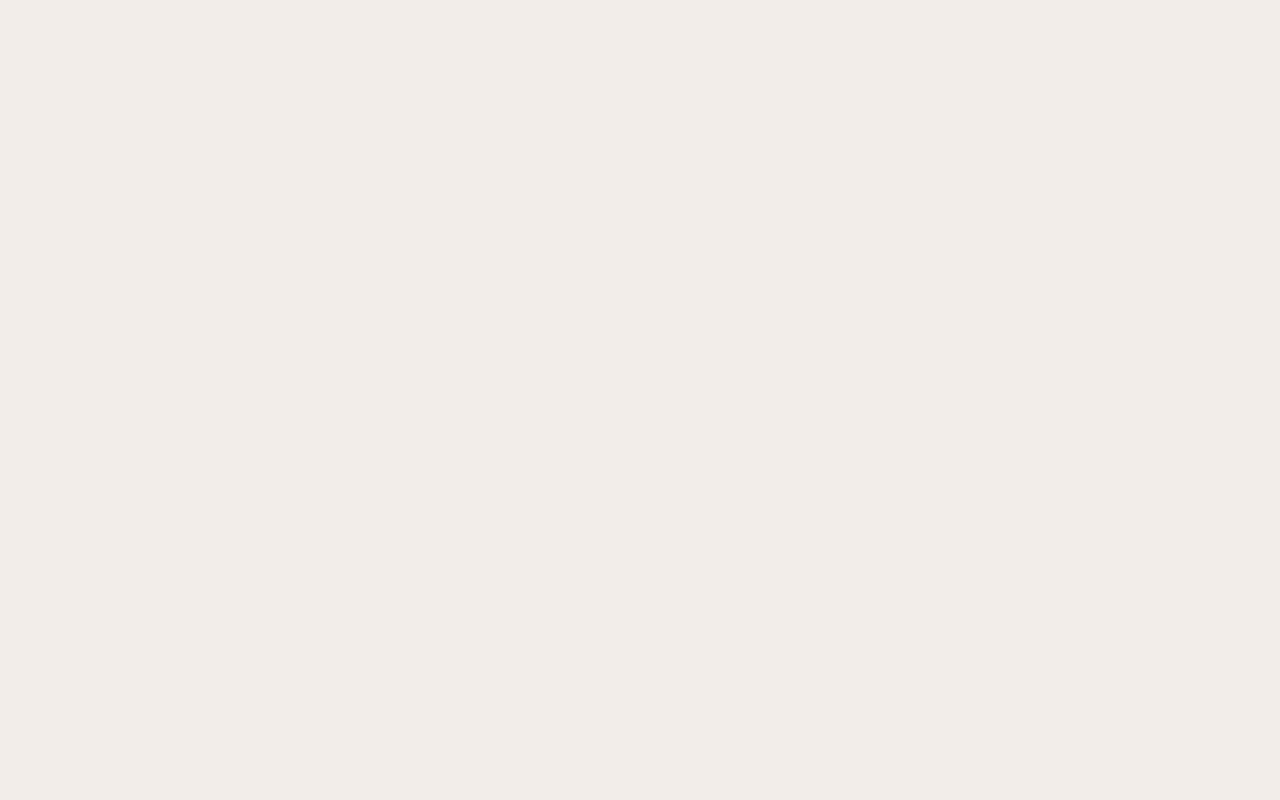
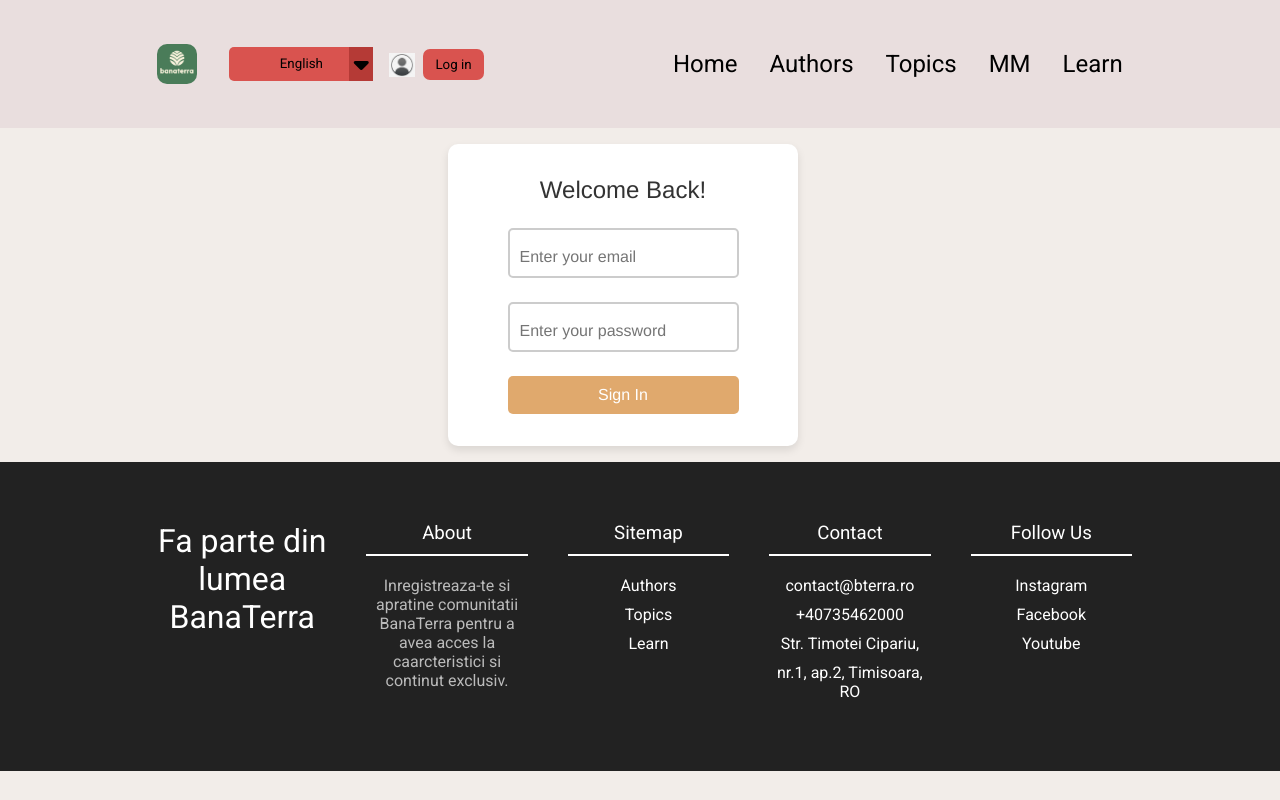
Before and after one commit to CatalinIonescu0922/banaterra, an Angular app: page /login in a window 1280 px wide. Before the commit this address led to /. Built offline with nearby package versions, Linux system fonts and the light colour scheme.

Commit message:
login plus mm doar front

```diff
--- a/src/app/app.routes.ts
+++ b/src/app/app.routes.ts
@@ -4,10 +4,14 @@ import { TopicsComponent } from './topics/topics.component';
 import { AuthorsComponent } from './authors/authors.component';
 import { LearnComponent } from './learn/learn.component';
 import { DonateComponent } from './donate/donate.component';
+import { MMComponent } from './mm/mm.component';
+import { LoginComponent } from './login/login.component';
 export const routes: Routes = [
     {path : "" , component : HomeComponentComponent},
     {path : "topics" ,component: TopicsComponent},
     {path : "authors" , component : AuthorsComponent},
     {path : "learn", component : LearnComponent},
-    {path : "donate" , component : DonateComponent}
+    {path : "donate" , component : DonateComponent},
+    {path : "mm" , component : MMComponent},
+    {path : "login" , component : LoginComponent}
 ];
--- /dev/null
+++ b/src/app/login/login.component.css
@@ -0,0 +1,94 @@
+/* Basic reset and full-screen flex container */
+* {
+    margin: 0;
+    padding: 0;
+    box-sizing: border-box;
+    font-family: 'Helvetica Neue', Helvetica, Arial, sans-serif; /* Modern font */
+}
+
+.login-container{
+    width: 100%;
+    display: flex;
+    justify-content: center;
+    align-items: center;
+    height: auto;
+    /* background: linear-gradient(135deg, #667eea, #764ba2); Trendy gradient background */
+    margin-top: 1rem;
+    margin-bottom: 1rem;
+    margin-left: 35%;
+}
+
+/* Styling for the login container */
+.login-container {
+    width: 100%;
+    max-width: 350px;
+    padding: 2rem;
+    background-color: #ffffff;
+    box-shadow: 0 4px 8px rgba(0, 0, 0, 0.1);
+    border-radius: 10px;
+    text-align: center;
+}
+
+/* Floating label pattern for form inputs */
+.input-group {
+    position: relative;
+    margin-bottom: 1.5rem; /* Increased margin for clarity */
+}
+
+.input-group input {
+    width: 100%;
+    padding: 10px;
+    padding-top: 18px; /* Added space for label */
+    border: 2px solid #ccc;
+    border-radius: 5px;
+    font-size: 16px;
+    background: none;
+    position: relative;
+    z-index: 2;
+    transition: border-color 0.3s;
+}
+
+.input-group input:focus,
+.input-group input:not(:placeholder-shown) {
+    border-color: #667eea; /* Matching the gradient */
+}
+
+.input-group input:focus + label,
+.input-group input:not(:placeholder-shown) + label {
+    transform: translateY(-150%); /* Adjusted for better visual effect */
+    font-size: 12px;
+    color: #667eea;
+}
+
+.input-group label {
+    position: absolute;
+    top: 18px; /* Adjust to match input padding */
+    left: 10px;
+    z-index: 1;
+    transition: all 0.3s ease;
+    color: #999;
+    pointer-events: none; /* Ensures click events pass through to input */
+}
+
+/* Button styling for sign in */
+button {
+    width: 100%;
+    padding: 10px 0;
+    border: none;
+    border-radius: 5px;
+    background-color: #e0a96d; /* Adjusted to match the color theme from the navigation bar */
+    color: white;
+    font-size: 16px;
+    cursor: pointer;
+    transition: background-color 0.3s;
+}
+
+button:hover {
+    background-color: #c98a4e; /* Darker shade for hover effect */
+}
+
+/* Responsive typography */
+h2 {
+    margin-bottom: 1.5rem; /* Slightly larger margin for header */
+    color: #333;
+}
--- /dev/null
+++ b/src/app/login/login.component.html
@@ -0,0 +1,16 @@
+    <app-nav-bar></app-nav-bar>
+  <div class="mega-container">
+   <div class="login-container">
+        <form action="/submit-your-login-form" method="POST">
+            <h2>Welcome Back!</h2>
+            <div class="input-group">
+                <input type="email" id="email" name="email" required placeholder="Enter your email">
+            </div>
+            <div class="input-group">
+                <input type="password" id="password" name="password" required placeholder="Enter your password">
+            </div>
+            <button type="submit">Sign In</button>
+        </form>
+    </div>
+  </div>
+    <app-footer></app-footer>
--- /dev/null
+++ b/src/app/mm/mm.component.css
@@ -0,0 +1,122 @@
+.Title-above-photo {
+  display: flex;
+  justify-content: flex-start; /* Align items to the start (left) */
+  margin: 0 auto;
+  background-color: transparent; /* Corrected from rgb(0, 0, 0, 0) to transparent */
+  width: 100%;
+}
+
+.Title-above-photo h1 {
+  font-size: 56px;
+  color: #333;
+  margin-left: 14%; /* Adjust this value to move the title towards the center */
+  margin-top: 45px;
+  margin-bottom: 45px;
+}
+
+.content {
+  display: flex;
+  justify-content: space-between;
+  align-items: flex-start; /* Align items to the start (left) to ensure they start at the same height */
+  margin: 60px;
+  font-family: Arial, sans-serif;
+}
+
+.left {
+  flex: 1;
+  margin-left: 100px;
+  margin-right: 10px;
+  margin-bottom: 40px;
+  margin-top: 45px;
+}
+
+.right {
+  flex: 2;
+  margin-bottom: 40px;
+  margin-top: 45px; /* Ensure the top margin is consistent */
+  margin-right: 100px;
+}
+
+h5 {
+  font-size: 28px;
+  color: #333;
+  font-weight: bold;
+}
+
+p {
+  font-size: 20px;
+  color: #555;
+  line-height: 1.6;
+  margin: 15px 0;
+}
+
+.site-footer {
+  background-color: #222;
+  color: #fff;
+  padding: 40px 0;
+  text-align: center;
+}
+
+.footer-container {
+  width: 80%;
+  margin: 0 auto;
+}
+
+.Join-us {
+  margin: 20px;
+  margin-left: 30px;
+}
+
+.footer-columns {
+  display: flex;
+  justify-content: space-between;
+  flex-wrap: wrap;
+}
+
+.footer-column {
+  flex: 1;
+  margin: 20px;
+}
+
+.footer-column h3 {
+  color: #fff;
+  border-bottom: 2px solid white;
+  padding-bottom: 10px;
+  margin-bottom: 20px;
+}
+
+.footer-column p,
+.footer-column ul,
+.footer-column li {
+  color: #bbb;
+  list-style: none;
+  padding: 0;
+  margin: 0;
+}
+
+.footer-column ul {
+  padding-left: 0;
+}
+
+.footer-column li {
+  margin-bottom: 10px;
+}
+
+.footer-column a {
+  color: white;
+  text-decoration: none;
+}
+
+.footer-column a:hover {
+  text-decoration: underline;
+}
+
+.footer-bottom {
+  margin-top: 20px;
+  border-top: 1px solid #444;
+  padding-top: 20px;
+}
+
+.footer-bottom p {
+  margin: 0;
+}
--- /dev/null
+++ b/src/app/mm/mm.component.html
@@ -0,0 +1,58 @@
+<app-nav-bar></app-nav-bar>
+<div class="Title-above-photo">
+  <h1>Memento Mori</h1>
+</div>
+
+<img src="../../assets/img/banner-mm.jpg"/>
+
+<div class="content">
+  <div class="left">
+      <h5>Nu uita că vei muri. trăiești acum, ca întotdeauna, în prezentul continuu nemărginit</h5>
+  </div>
+  <div class="right">
+      <p>Studiază diferite puncte de vedere si găseste numitorul comun. Incercă întotdeauna sã vezi imaginea de ansamblu. Aceastã pagina este doar un exemplu matematic, cât se poate de personal. Date brute din perspective diametral opuse. Concentreaza-te pe linia subtire în care se intersecteazã "a fi sau a nu fi". Filosofia este pragmatismul omului</p>
+      <p>Prezenta de spirit poate fi mereu prezent, in prezent. Acesta este starea de flow, mindfulness.</p>
+      <p>O secunda frumos petrecuta este o secunda care nu este irosita. Crescând calitatea creste cantitatea. Investeste in tine insuti. Cunoaste-te pe tine insuti. Te ajuti pe tine, ajutând pe cel de lângã. Nu existã altii.</p>
+  </div>
+</div>
+
+
+<footer class="site-footer">
+    <div class="footer-container">
+      <div class="footer-columns">
+        <div class="Join-us">
+            <h1>Fa parte din<br>lumea<br>BanaTerra</h1>
+        </div>
+
+        <div class="footer-column">
+          <h3>About</h3>
+          <p>Inregistreaza-te si apartine comunitatii BanaTerra pentru a avea acces la caracteristici si continut exclusiv.</p>
+        </div>
+        <div class="footer-column">
+            <h3>Sitemap</h3>
+            <ul>
+              <li><a href="#">Authors</a></li>
+              <li><a href="#">Topics</a></li>
+              <li><a href='#'>Learn</a></li>
+            </ul>
+          </div>
+        <div class="footer-column">
+          <h3>Contact</h3>
+          <ul>
+            <li><a href="#">contact&commat;bterra.ro</a></li>
+            <li><a href="#">+40735462000</a></li>
+            <li><a href='#'>Str. Timotei Cipariu,</a></li>
+            <li><a href='#'>nr.1, ap.2, Timisoara, RO</a></li>
+          </ul>
+        </div>
+        <div class="footer-column">
+          <h3>Follow Us</h3>
+          <ul>
+            <li><a href="#">Instagram</a></li>
+            <li><a href="#">Facebook</a></li>
+            <li><a href="#">Youtube</a></li>
+          </ul>
+        </div>
+      </div>
+    </div>
+  </footer>
--- a/src/app/nav-bar/nav-bar.component.css
+++ b/src/app/nav-bar/nav-bar.component.css
@@ -30,6 +30,10 @@ nav {
   border: none;
   text-align: center;
   transition-duration: 0.2s;
+}
+.btn a{
+  text-decoration: none;
+  color: black;
 }
 .btn:hover {
   cursor: pointer;
--- a/src/app/nav-bar/nav-bar.component.html
+++ b/src/app/nav-bar/nav-bar.component.html
@@ -17,7 +17,7 @@
     </div>
     <div class="login-user">
       <img [src]="userPhoto" alt="" class="user-img" />
-      <button class="btn">Log in</button>
+      <button class="btn"><a href="/login" routerLink="/login" routerLinkActive="active" >Log in</a></button>
     </div>
   </div>
   <ul class="menu">
--- a/src/styles.css
+++ b/src/styles.css
@@ -9,5 +9,5 @@
   box-sizing: border-box;
 }
 html{
-  background-color: #f2ede9;
+background-color: #f2ede9;
 }
```
Also changed, not shown: src/app/login/login.component.ts (added, +13 -0 lines), src/app/mm/mm.component.ts (added, +13 -0 lines), 2 other files (tests, documents, lock files or other folders).
